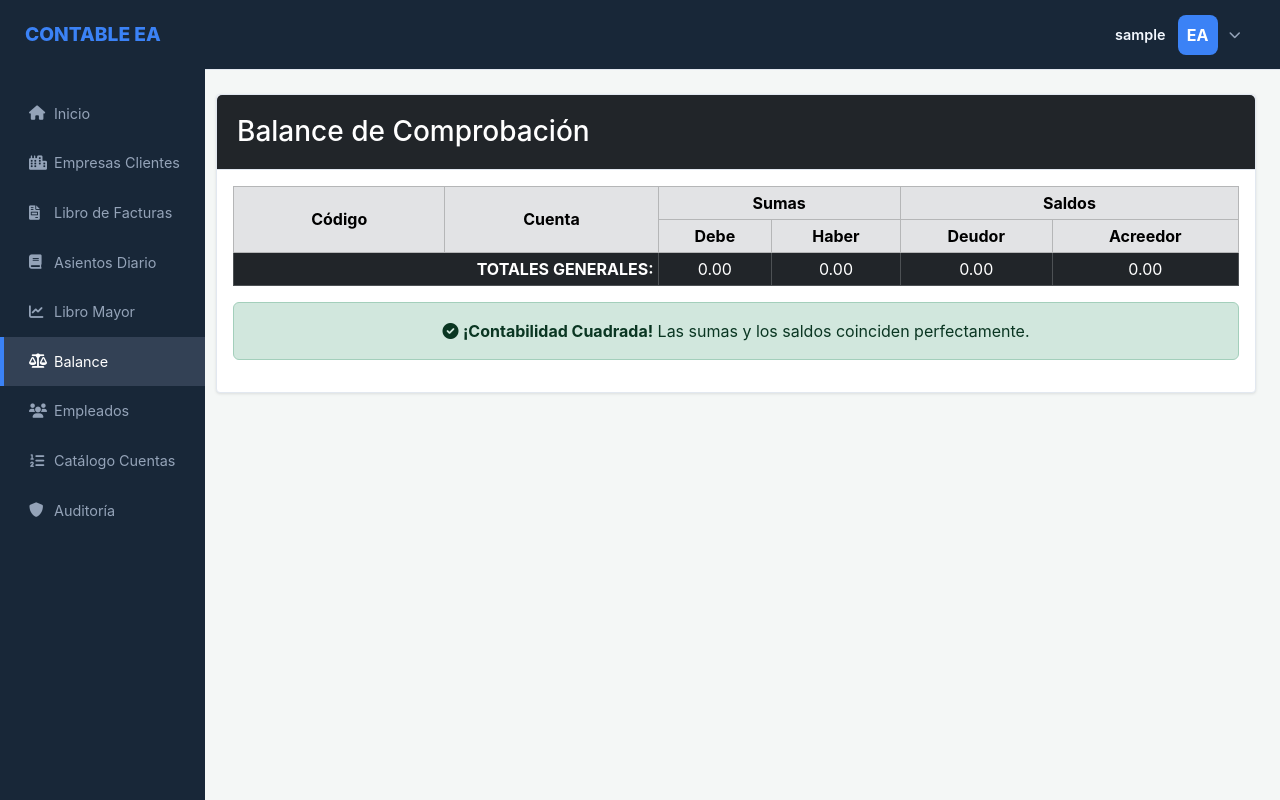
After one commit to hero4crack/sistema-contable, a PHP site: page /balance_comprobacion.php in a window 1280 px wide. The commit adds this page. Run offline with PHP 8.4, Linux system fonts and the light colour scheme; the visitor is signed in with stand-in values (Sample User, id 1); data that the repository does not hold is empty.

Commit message:
han pasado un chingo de cosas....

```diff
--- /dev/null
+++ b/BACKEND/consulta_balance.php
@@ -0,0 +1,23 @@
+<?php
+function obtenerBalanceComprobacion($conexion) {
+    $sql = "SELECT
+                c.codigo_cuenta,
+                c.nombre_cuenta,
+                SUM(d.debe) as sumas_debe,
+                SUM(d.haber) as sumas_haber,
+                CASE
+                    WHEN (SUM(d.debe) - SUM(d.haber)) > 0 THEN (SUM(d.debe) - SUM(d.haber))
+                    ELSE 0
+                END as saldo_deudor,
+                CASE
+                    WHEN (SUM(d.haber) - SUM(d.debe)) > 0 THEN (SUM(d.haber) - SUM(d.debe))
+                    ELSE 0
+                END as saldo_acreedor
+            FROM catalogo_cuentas c
+            INNER JOIN asiento_detalle d ON c.id_cuenta = d.id_cuenta
+            GROUP BY c.id_cuenta
+            ORDER BY c.codigo_cuenta ASC";
+
+    return $conexion->query($sql);
+}
+?>
--- a/VIEWS/asientos_diario.php
+++ b/VIEWS/asientos_diario.php
@@ -22,8 +22,11 @@ $asientos = obtenerAsientos($conexion);
                 <a href="../VIEWS/empresas_clientes.php"><i class="fas fa-city"></i> Empresas Clientes</a>
                 <a href="../VIEWS/libro_facturas.php"><i class="fas fa-file-invoice"></i> Libro de Facturas</a>
                 <a href="../VIEWS/asientos_diario.php" class="active"><i class="fas fa-book"></i> Asientos Diario</a>
+                <a href="../VIEWS/libro_mayor.php"><i class="fas fa-chart-line"></i> Libro Mayor</a>
+                <a href="../VIEWS/balance_comprobacion.php"><i class="fas fa-balance-scale"></i> Balance</a>
                 <a href="../VIEWS/empleados.php"><i class="fas fa-users"></i> Empleados</a>
                 <a href="../VIEWS/catalogo_cuenta.php"><i class="fas fa-list-ol"></i> Catálogo Cuentas</a>
+                <a href="#"><i class="fas fa-shield-alt"></i> Auditoría</a>
             </nav>
         </aside>
 
--- /dev/null
+++ b/VIEWS/balance_comprobacion.php
@@ -0,0 +1,104 @@
+<?php
+require_once '../BACKEND/conecxion_bd.php';
+require_once '../BACKEND/consulta_balance.php';
+$datos = obtenerBalanceComprobacion($conexion);
+
+// Variables para los grandes totales
+$totalSumasDebe = 0;
+$totalSumasHaber = 0;
+$totalSaldoDeudor = 0;
+$totalSaldoAcreedor = 0;
+?>
+<!DOCTYPE html>
+<html lang="es">
+<head>
+    <meta charset="UTF-8">
+    <title>Balance de Comprobación | Contable EA</title>
+    <link rel="stylesheet" href="../CSS/bootstrap.min.css">
+    <link rel="stylesheet" href="../CSS/style_cliente.css">
+    <link rel="stylesheet" href="https://cdnjs.cloudflare.com/ajax/libs/font-awesome/6.0.0/css/all.min.css">
+</head>
+<body>
+    <div class="app-container">
+        <aside class="main-sidebar">
+            <div class="brand">CONTABLE EA</div>
+            <nav class="menu">
+    <a href="../VIEWS/inicio.php"><i class="fas fa-home"></i>Inicio</a>
+                <a href="../VIEWS/empresas_clientes.php"><i class="fas fa-city"></i> Empresas Clientes</a>
+                <a href="../VIEWS/libro_facturas.php"><i class="fas fa-file-invoice""></i> Libro de Facturas</a>
+                <a href="../VIEWS/asientos_diario.php"><i class="fas fa-book"></i> Asientos Diario</a>
+                <a href="../VIEWS/libro_mayor.php"><i class="fas fa-chart-line"></i> Libro Mayor</a>
+                <a href="../VIEWS/balance_comprobacion.php" class="active"><i class="fas fa-balance-scale"></i> Balance</a>
+                <a href="../VIEWS/empleados.php"><i class="fas fa-users"></i> Empleados</a>
+                <a href="../VIEWS/catalogo_cuenta.php"><i class="fas fa-list-ol"></i> Catálogo Cuentas</a>
+                <a href="#"><i class="fas fa-shield-alt"></i> Auditoría</a>
+            </nav>
+        </aside>
+
+        <main class="viewport">
+            <?php include('header.php'); ?>
+            <section class="content p-4">
+                <div class="card">
+                    <div class="card-header bg-dark text-white">
+                        <h3 class="mb-0 text-center">Balance de Comprobación</h3>
+                    </div>
+                    <div class="table-responsive p-3">
+                        <table class="table table-bordered table-sm text-center">
+                            <thead class="table-secondary">
+                                <tr>
+                                    <th rowspan="2" class="align-middle">Código</th>
+                                    <th rowspan="2" class="align-middle">Cuenta</th>
+                                    <th colspan="2">Sumas</th>
+                                    <th colspan="2">Saldos</th>
+                                </tr>
+                                <tr>
+                                    <th>Debe</th>
+                                    <th>Haber</th>
+                                    <th>Deudor</th>
+                                    <th>Acreedor</th>
+                                </tr>
+                            </thead>
+                            <tbody>
+                                <?php while($row = $datos->fetch_assoc()):
+                                    $totalSumasDebe += $row['sumas_debe'];
+                                    $totalSumasHaber += $row['sumas_haber'];
+                                    $totalSaldoDeudor += $row['saldo_deudor'];
+                                    $totalSaldoAcreedor += $row['saldo_acreedor'];
+                                ?>
+                                    <tr>
+                                        <td><?= $row['codigo_cuenta'] ?></td>
+                                        <td class="text-start"><?= $row['nombre_cuenta'] ?></td>
+                                        <td><?= number_format($row['sumas_debe'], 2) ?></td>
+                                        <td><?= number_format($row['sumas_haber'], 2) ?></td>
+                                        <td class="text-primary fw-bold"><?= number_format($row['saldo_deudor'], 2) ?></td>
+                                        <td class="text-danger fw-bold"><?= number_format($row['saldo_acreedor'], 2) ?></td>
+                                    </tr>
+                                <?php endwhile; ?>
+                            </tbody>
+                            <tfoot class="table-dark">
+                                <tr>
+                                    <td colspan="2" class="text-end fw-bold">TOTALES GENERALES:</td>
+                                    <td><?= number_format($totalSumasDebe, 2) ?></td>
+                                    <td><?= number_format($totalSumasHaber, 2) ?></td>
+                                    <td><?= number_format($totalSaldoDeudor, 2) ?></td>
+                                    <td><?= number_format($totalSaldoAcreedor, 2) ?></td>
+                                </tr>
+                            </tfoot>
+                        </table>
+
+                        <?php if (abs($totalSaldoDeudor - $totalSaldoAcreedor) < 0.01): ?>
+                            <div class="alert alert-success mt-3 text-center">
+                                <i class="fas fa-check-circle"></i> <strong>¡Contabilidad Cuadrada!</strong> Las sumas y los saldos coinciden perfectamente.
+                            </div>
+                        <?php else: ?>
+                            <div class="alert alert-danger mt-3 text-center">
+                                <i class="fas fa-exclamation-triangle"></i> <strong>Aviso:</strong> Existe una diferencia de BCV <?= number_format(abs($totalSaldoDeudor - $totalSaldoAcreedor), 2) ?>. Revisa tus asientos.
+                            </div>
+                        <?php endif; ?>
+                    </div>
+                </div>
+            </section>
+        </main>
+    </div>
+</body>
+</html>
--- a/VIEWS/catalogo_cuenta.php
+++ b/VIEWS/catalogo_cuenta.php
@@ -26,6 +26,8 @@ $datos_catalogo = obtenerCatalogo($conexion);
                 <a href="../VIEWS/empresas_clientes.php"><i class="fas fa-city"></i> Empresas Clientes</a>
                 <a href="../VIEWS/libro_facturas.php"><i class="fas fa-file-invoice"></i>Libro de Facturas</a>
                 <a href="../VIEWS/asientos_diario.php"><i class="fas fa-book"></i> Asientos Diario</a>
+                <a href="../VIEWS/libro_mayor.php"><i class="fas fa-chart-line"></i> Libro Mayor</a>
+                <a href="../VIEWS/balance_comprobacion.php"><i class="fas fa-balance-scale"></i> Balance</a>
                 <a href="../VIEWS/empleados.php"><i class="fas fa-users"></i> Empleados</a>
                 <a href="../VIEWS/catalogo_cuenta.php" class="active"><i class="fas fa-list-ol"></i> Catálogo Cuentas</a>
                 <a href="#"><i class="fas fa-shield-alt"></i> Auditoría</a>
--- a/VIEWS/empleados.php
+++ b/VIEWS/empleados.php
@@ -23,6 +23,8 @@
                 <a href="../VIEWS/empresas_clientes.php"><i class="fas fa-city"></i> Empresas Clientes</a>
                 <a href="../VIEWS/libro_facturas.php"><i class="fas fa-file-invoice"></i>Libro de Facturas</a>
                 <a href="../VIEWS/asientos_diario.php"><i class="fas fa-book"></i> Asientos Diario</a>
+                <a href="../VIEWS/libro_mayor.php"><i class="fas fa-chart-line"></i> Libro Mayor</a>
+                <a href="../VIEWS/balance_comprobacion.php"><i class="fas fa-balance-scale"></i> Balance</a>
                 <a href="../VIEWS/empleados.php" class="active"><i class="fas fa-users"></i> Empleados</a>
                 <a href="../VIEWS/catalogo_cuenta.php"><i class="fas fa-list-ol"></i> Catálogo Cuentas</a>
                 <a href="#"><i class="fas fa-shield-alt"></i> Auditoría</a>
--- a/VIEWS/empresas_clientes.php
+++ b/VIEWS/empresas_clientes.php
@@ -23,6 +23,8 @@
                 <a href="../VIEWS/empresas_clientes.php" class="active"><i class="fas fa-city"></i> Empresas Clientes</a>
                 <a href="../VIEWS/libro_facturas.php"><i class="fas fa-file-invoice""></i> Libro de Facturas</a>
                 <a href=" ../VIEWS/asientos_diario.php"><i class="fas fa-book"></i> Asientos Diario</a>
+                <a href="../VIEWS/libro_mayor.php"><i class="fas fa-chart-line"></i> Libro Mayor</a>
+                <a href="../VIEWS/balance_comprobacion.php"><i class="fas fa-balance-scale"></i> Balance</a>
                 <a href="../VIEWS/empleados.php"><i class="fas fa-users"></i> Empleados</a>
                 <a href="../VIEWS/catalogo_cuenta.php"><i class="fas fa-list-ol"></i> Catálogo Cuentas</a>
                 <a href="#"><i class="fas fa-shield-alt"></i> Auditoría</a>
--- a/VIEWS/inicio.php
+++ b/VIEWS/inicio.php
@@ -17,6 +17,8 @@
                 <a href="../VIEWS/empresas_clientes.php"><i class="fas fa-city"></i> Empresas Clientes</a>
                 <a href="../VIEWS/libro_facturas.php"><i class="fas fa-file-invoice"></i> Libro de Facturas</a>
                 <a href="../VIEWS/asientos_diario.php"><i class="fas fa-book"></i> Asientos Diario</a>
+                <a href="../VIEWS/libro_mayor.php"><i class="fas fa-chart-line"></i> Libro Mayor</a>
+                <a href="../VIEWS/balance_comprobacion.php"><i class="fas fa-balance-scale"></i> Balance</a>
                 <a href="../VIEWS/empleados.php"><i class="fas fa-users"></i> Empleados</a>
                 <a href="../VIEWS/catalogo_cuenta.php"><i class="fas fa-list-ol"></i> Catálogo Cuentas</a>
                 <a href="#"><i class="fas fa-shield-alt"></i> Auditoría</a>
--- a/VIEWS/libro_facturas.php
+++ b/VIEWS/libro_facturas.php
@@ -38,6 +38,8 @@ $facturas = obtenerLibroFacturas($conexion);
                 <a href="../VIEWS/empresas_clientes.php"><i class="fas fa-city"></i> Empresas Clientes</a>
                 <a href="../VIEWS/libro_facturas.php" class="active"><i class="fas fa-file-invoice"></i> Libro de Facturas</a>
                 <a href="../VIEWS/asientos_diario.php"><i class="fas fa-book"></i> Asientos Diario</a>
+                <a href="../VIEWS/libro_mayor.php"><i class="fas fa-chart-line"></i> Libro Mayor</a>
+                <a href="../VIEWS/balance_comprobacion.php"><i class="fas fa-balance-scale"></i> Balance</a>
                 <a href="../VIEWS/empleados.php"><i class="fas fa-users"></i> Empleados</a>
                 <a href="../VIEWS/catalogo_cuenta.php"><i class="fas fa-list-ol"></i> Catálogo Cuentas</a>
                 <a href="#"><i class="fas fa-shield-alt"></i> Auditoría</a>
```
Also changed, not shown: BACKEND/consulta_mayor.php (added, +16 -0 lines), VIEWS/libro_mayor.php (added, +74 -0 lines).
